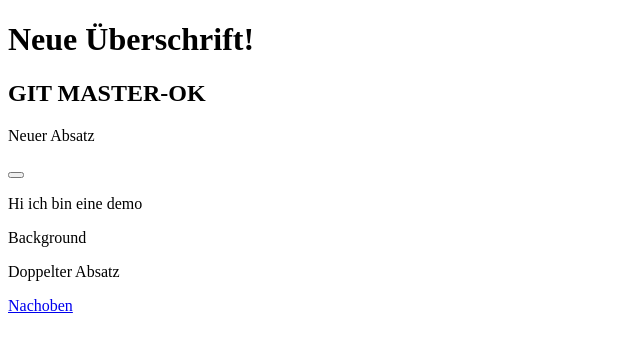
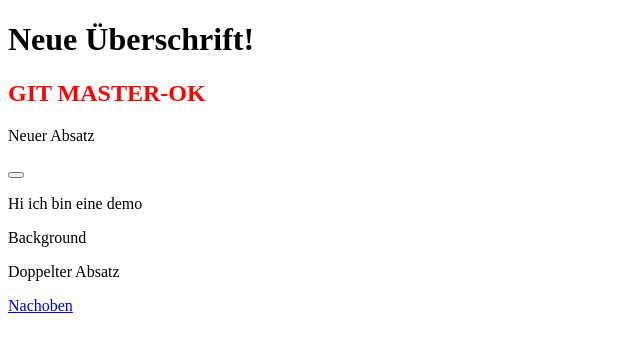
Before and after one commit to ancollet/udemy_locweb, a plain HTML site: page index.html in a window 1280 px wide. Shown: the whole page, without its empty margins (0-640 px from the left). Drawn offline with Linux system fonts and the light colour scheme.

Commit message:
added color and build rebase yes

```diff
--- a/index.html
+++ b/index.html
@@ -5,8 +5,7 @@
 <html>
   <body>
     <h1>Neue Überschrift!</h1>
-    <h2>GIT MASTER-OK</h2>
-
+    <h2 style="color: red">GIT MASTER-OK</h2>
     <p>Neuer Absatz</p>
 
     <button onclick="function myfunction()"></button>
```
